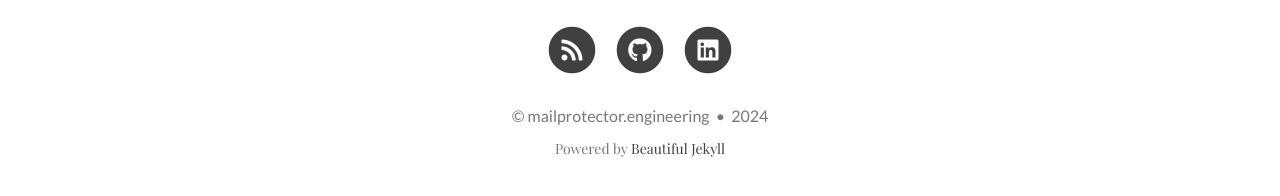
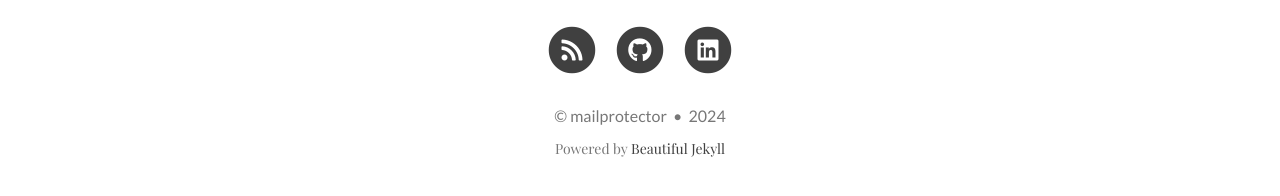
Before and after one commit to mailprotector/mailprotector.engineering, a Jekyll site: the page built from index.html, in a window 1280 px wide and 900 px high, scrolled down 876 px. Shown: the part 691-887 px from the top of the window. Built offline with Jekyll 4.4.1, drawn with Linux system fonts in a browser that asks for light colours; nearby versions of some CDN libraries; some web fonts are replaced; the list of posts is cut into pages by our own code.

Commit message:
Update footer

```diff
--- a/_config.yml
+++ b/_config.yml
@@ -13,7 +13,7 @@
 title: Mailprotector Engineering Blog
 
 # Your name to show in the footer
-author: mailprotector.engineering
+author: mailprotector
 
 ###############################################
 # --- List of links in the navigation bar --- #
```
